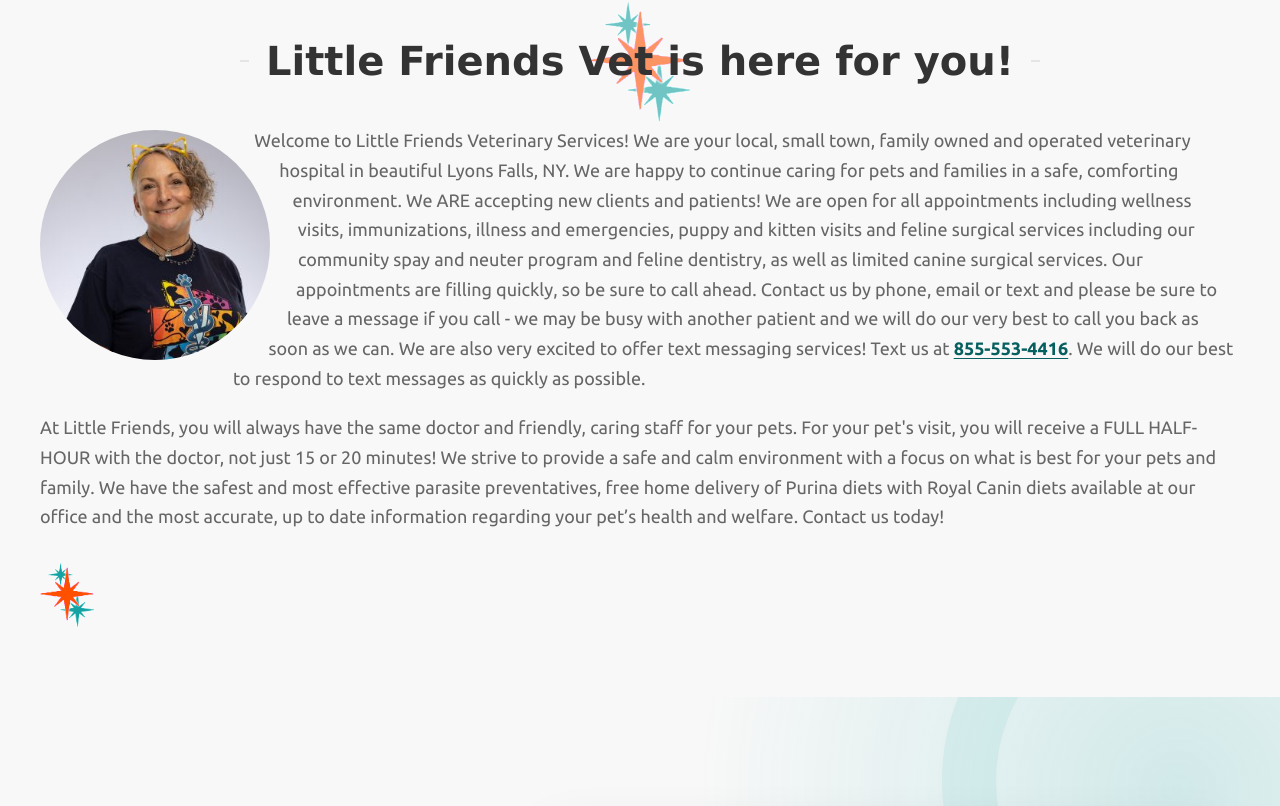
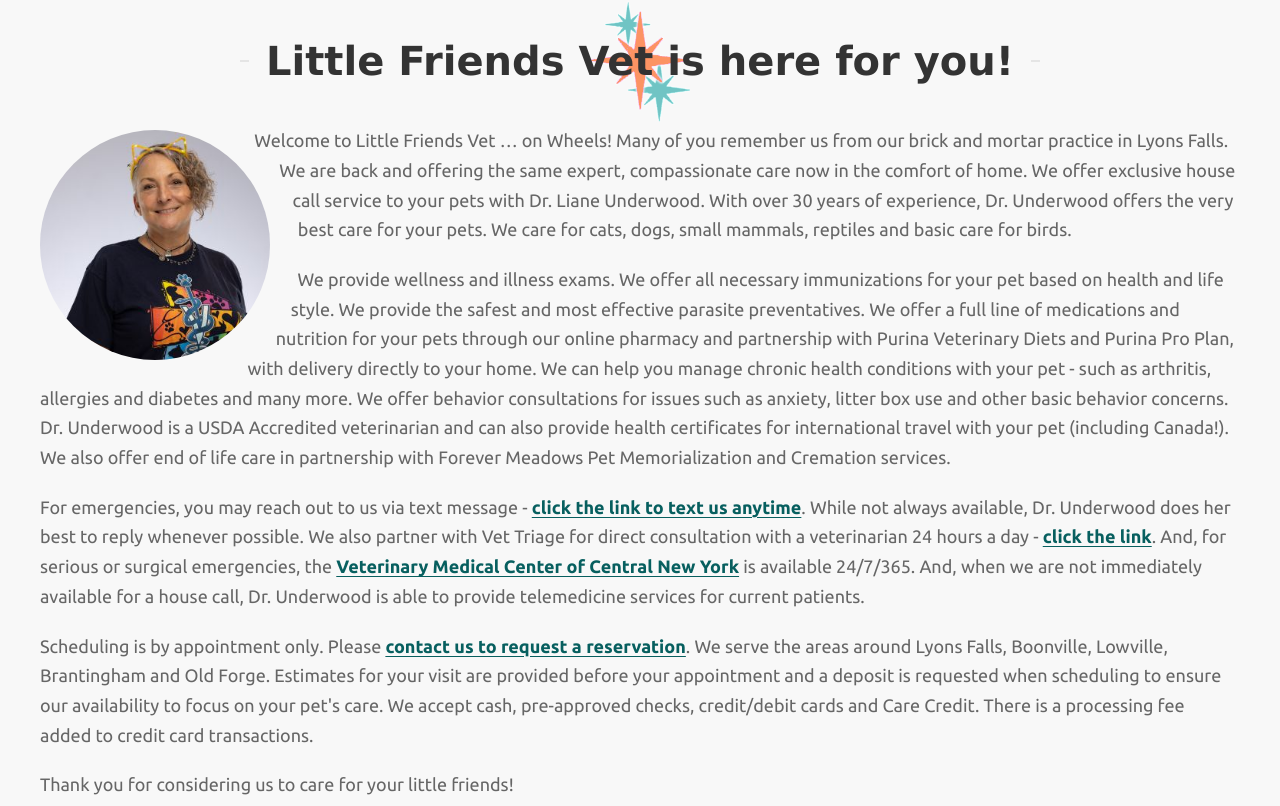
Before and after one commit to chrismuha/littlefriendsvet, a Vue app: page / in a window 1280 px wide. Shown: the part 1198-2004 px from the top of the page. Built offline with nearby package versions, Linux system fonts and the light colour scheme; a web font is replaced by a local one.

Commit message:
updated intro paragraph.

```diff
--- a/src/components/home/ForYou.vue
+++ b/src/components/home/ForYou.vue
@@ -12,10 +12,19 @@
                     <img src="@/assets/images/Individual.jpg" alt="Veterinary care tailored to an individual pet" loading="eager" decoding="async">
                 </div>
                 <p>
-                    Welcome to Little Friends Veterinary Services! We are your local, small town, family owned and operated veterinary hospital in beautiful Lyons Falls, NY. We are happy to continue caring for pets and families in a safe, comforting environment.  We ARE accepting new clients and patients!  We are open for all appointments including wellness visits, immunizations, illness and emergencies, puppy and kitten visits and feline surgical services including our community spay and neuter program and feline dentistry, as well as limited canine surgical services. Our appointments are filling quickly, so be sure to call ahead. Contact us by phone, email or text and please be sure to leave a message if you call - we may be busy with another patient and we will do our very best to call you back as soon as we can.  We are also very excited to offer text messaging services!  Text us at <a href="sms:+18555534416">855-553-4416</a>.  We will do our best to respond to text messages as quickly as possible.
+                    Welcome to Little Friends Vet … on Wheels! Many of you remember us from our brick and mortar practice in Lyons Falls. We are back and offering the same expert, compassionate care now in the comfort of home. We offer exclusive house call service to your pets with Dr. Liane Underwood. With over 30 years of experience, Dr. Underwood offers the very best care for your pets. We care for cats, dogs, small mammals, reptiles and basic care for birds.
                 </p>
                 <p>
-                    At Little Friends, you will always have the same doctor and friendly, caring staff for your pets. For your pet's visit, you will receive a FULL HALF-HOUR with the doctor, not just 15 or 20 minutes! We strive to provide a safe and calm environment with a focus on what is best for your pets and family. We have the safest and most effective parasite preventatives, free home delivery of Purina diets with Royal Canin diets available at our office and the most accurate, up to date information regarding your pet’s health and welfare. Contact us today!
+                    We provide wellness and illness exams. We offer all necessary immunizations for your pet based on health and life style. We provide the safest and most effective parasite preventatives. We offer a full line of medications and nutrition for your pets through our online pharmacy and partnership with Purina Veterinary Diets and Purina Pro Plan, with delivery directly to your home. We can help you manage chronic health conditions with your pet - such as arthritis, allergies and diabetes and many more. We offer behavior consultations for issues such as anxiety, litter box use and other basic behavior concerns. Dr. Underwood is a USDA Accredited veterinarian and can also provide health certificates for international travel with your pet (including Canada!). We also offer end of life care in partnership with Forever Meadows Pet Memorialization and Cremation services.
+                </p>
+                <p>
+                    For emergencies, you may reach out to us via text message - <a href="sms:+18555534416">click the link to text us anytime</a>. While not always available, Dr. Underwood does her best to reply whenever possible. We also partner with Vet Triage for direct consultation with a veterinarian 24 hours a day - <a href="https://vettriage.com/" target="_blank" rel="noopener noreferrer">click the link</a>. And, for serious or surgical emergencies, the <a href="https://www.vmccny.com" target="_blank" rel="noopener noreferrer">Veterinary Medical Center of Central New York</a> is available 24/7/365. And, when we are not immediately available for a house call, Dr. Underwood is able to provide telemedicine services for current patients.
+                </p>
+                <p>
+                    Scheduling is by appointment only. Please <a href="mailto:info@littlefriendsvet.com?subject=Appointment%20Reservation%20Request">contact us to request a reservation</a>. We serve the areas around Lyons Falls, Boonville, Lowville, Brantingham and Old Forge. Estimates for your visit are provided before your appointment and a deposit is requested when scheduling to ensure our availability to focus on your pet's care. We accept cash, pre-approved checks, credit/debit cards and Care Credit. There is a processing fee added to credit card transactions.
+                </p>
+                <p>
+                    Thank you for considering us to care for your little friends!
                 </p>
             </div>
             <div class="ending-image">
```
